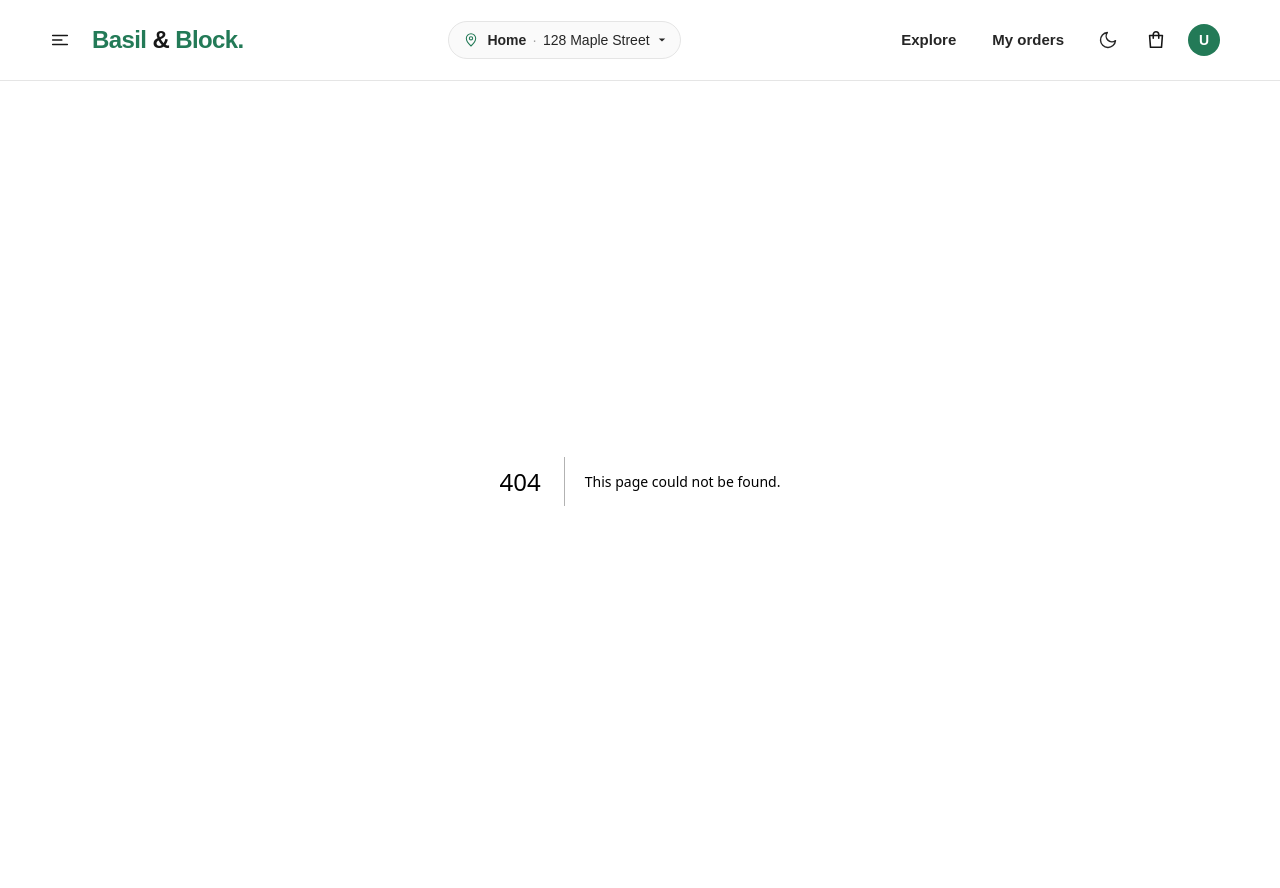
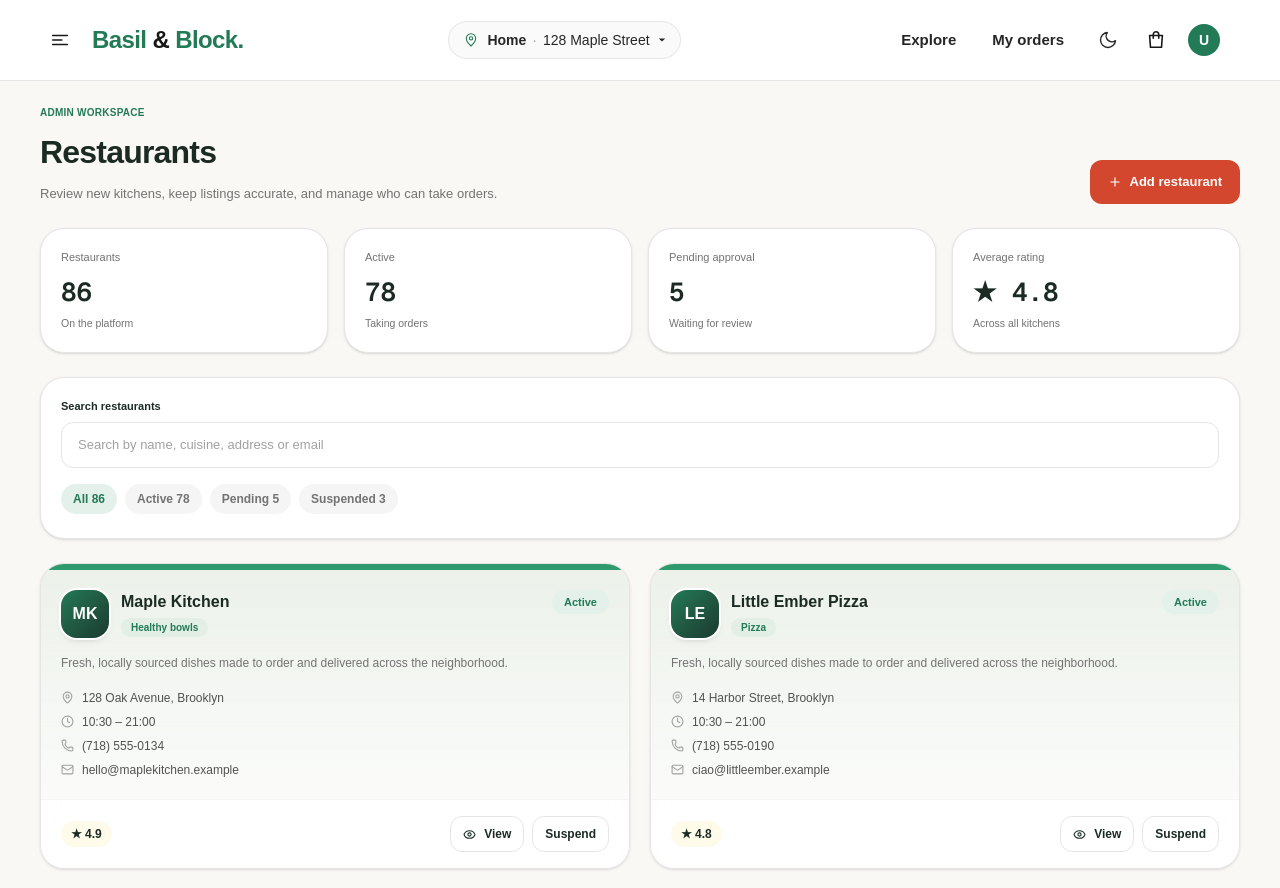
Before and after one commit to gedeno/Delivery-system, a Next.js app in the folder ds_frontend/: page /dashboard/admin/restaurant in a window 1280 px wide. Before the commit this address had no page. Shown: the top 888 px of the page. Built offline with nearby package versions, Linux system fonts and the light colour scheme.

Commit message:
admin restaurant page are created

```diff
--- /dev/null
+++ b/ds_frontend/app/dashboard/admin/restaurant/page.tsx
@@ -0,0 +1,86 @@
+// app/dashboard/admin/restaurants/page.tsx  (UI only: static sample data, no logic)
+import { Plus } from "lucide-react";
+import Button from "@/components/Ui/Button";
+import Input from "@/components/Ui/Input";
+import RestaurantCard, { RestaurantCardData } from "@/components/Ui/admincomps/restaurant";
+
+/* ---------- sample data (replace with your restaurants) ---------- */
+
+const r = (id: number, Res_name: string, cuisine_type: string, status: RestaurantCardData["status"], rating: string, address: string, phone: string, email: string): RestaurantCardData => ({
+  id, Res_name, cuisine_type, status, rating, address, phone, email,
+  description: "Fresh, locally sourced dishes made to order and delivered across the neighborhood.",
+  opening_time: "10:30", closing_time: "21:00",
+});
+
+const restaurants = [
+  r(1, "Maple Kitchen", "Healthy bowls", "Active", "4.9", "128 Oak Avenue, Brooklyn", "(718) 555-0134", "hello@maplekitchen.example"),
+  r(2, "Little Ember Pizza", "Pizza", "Active", "4.8", "14 Harbor Street, Brooklyn", "(718) 555-0190", "ciao@littleember.example"),
+  r(3, "Block Burger", "Burgers", "Active", "4.7", "9 Birch Lane, Brooklyn", "(718) 555-0172", "orders@blockburger.example"),
+  r(4, "Noodle House", "Asian", "Pending", "—", "52 Willow Court, Brooklyn", "(718) 555-0148", "team@noodlehouse.example"),
+  r(5, "Green Table", "Plant-based", "Active", "4.9", "31 Elm Street, Brooklyn", "(718) 555-0161", "hi@greentable.example"),
+  r(6, "Daily Grind", "Coffee & bakery", "Suspended", "4.2", "7 Pine Court, Brooklyn", "(718) 555-0123", "cafe@dailygrind.example"),
+];
+
+const stats = [
+  ["Restaurants", "86", "On the platform"],
+  ["Active", "78", "Taking orders"],
+  ["Pending approval", "5", "Waiting for review"],
+  ["Average rating", "★ 4.8", "Across all kitchens"],
+];
+
+const pills = ["All 86", "Active 78", "Pending 5", "Suspended 3"];
+const panel = "rounded-3xl border border-neutral-200 bg-white p-5 shadow-sm";
+
+export default function AdminRestaurantsPage() {
+  return (
+    <div className="min-h-screen w-full bg-[#faf8f4] px-4 py-6 text-[#1b2b24] sm:px-8 lg:px-10">
+      <header className="flex flex-wrap items-end justify-between gap-4">
+        <div>
+          <p className="text-[10px] font-bold uppercase tracking-wide text-[#237a57]">Admin workspace</p>
+          <h1 className="mt-2 text-[26px] font-bold tracking-tight sm:text-[32px]">Restaurants</h1>
+          <p className="mt-2 text-[13px] text-neutral-500">Review new kitchens, keep listings accurate, and manage who can take orders.</p>
+        </div>
+        <Button><Plus size={14} aria-hidden /> Add restaurant</Button>
+      </header>
+
+      <main className="mt-6 space-y-6">
+        <div className="grid grid-cols-2 gap-3 sm:gap-4 xl:grid-cols-4">
+          {stats.map(([label, value, hint]) => (
+            <div key={label} className={panel}>
+              <p className="text-[11px] text-neutral-500">{label}</p>
+              <p className="mt-2 font-mono text-[22px] font-semibold sm:text-[26px]">{value}</p>
+              <p className="mt-1 text-[10.5px] text-neutral-500">{hint}</p>
+            </div>
+          ))}
+        </div>
+
+        <section className={`${panel} space-y-4`}>
+          <Input label="Search restaurants" name="search" type="search" placeholder="Search by name, cuisine, address or email" />
+          <div className="-mx-1 flex gap-2 overflow-x-auto px-1 pb-1">
+            {pills.map((p, i) => (
+              <span key={p} className={`shrink-0 rounded-full px-3 py-1.5 text-[12px] font-semibold ${i === 0 ? "bg-[#e3f1ea] text-[#237a57]" : "bg-neutral-100 text-neutral-500"}`}>
+                {p}
+              </span>
+            ))}
+          </div>
+        </section>
+
+        <ul className="grid gap-4 sm:gap-5 md:grid-cols-2 2xl:grid-cols-3">
+          {restaurants.map((x) => (
+            <li key={x.id}>
+              <RestaurantCard r={x} />
+            </li>
+          ))}
+        </ul>
+
+        <div className="flex items-center justify-between gap-3">
+          <p className="text-[12px] text-neutral-500">Showing 1–6 of 86</p>
+          <div className="flex gap-2">
+            <Button variant="outline" className="!px-3 !py-2 !text-[12px]" disabled>Previous</Button>
+            <Button variant="outline" className="!px-3 !py-2 !text-[12px]">Next</Button>
+          </div>
+        </div>
+      </main>
+    </div>
+  );
+}
--- /dev/null
+++ b/ds_frontend/components/Ui/admincomps/restaurant.tsx
@@ -0,0 +1,71 @@
+// components/Ui/admincomps/RestaurantCard.tsx  (UI only)
+import type { CSSProperties } from "react";
+import { Clock, Eye, Mail, MapPin, Phone, type LucideIcon } from "lucide-react";
+import Button from "@/components/Ui/Button";
+import type { Restaurant } from "@/app/lib/types";
+
+// `status` is not in your Restaurant interface: it is an extra UI-only field
+export type RestaurantCardData = Pick<
+  Restaurant,
+  "id" | "Res_name" | "address" | "description" | "phone" | "email" | "opening_time" | "closing_time" | "cuisine_type" | "rating"
+> & { status: "Active" | "Pending" | "Suspended" };
+
+// one entry per status: chip color, theme color (--c) and the admin action
+const states = {
+  Active: { chip: "bg-[#e3f1ea] text-[#237a57]", rgb: "47 154 110", action: "Suspend", main: false },
+  Pending: { chip: "bg-[#fdf0c9] text-[#8a6100]", rgb: "235 180 30", action: "Approve", main: true },
+  Suspended: { chip: "bg-[#fbe6e1] text-[#d4472f]", rgb: "229 115 94", action: "Reinstate", main: false },
+};
+
+const btn = "!px-3 !py-2 !text-[12px]";
+
+export default function RestaurantCard({ r }: { r: RestaurantCardData }) {
+  const s = states[r.status];
+  const info: [LucideIcon, string][] = [
+    [MapPin, r.address],
+    [Clock, `${r.opening_time} – ${r.closing_time}`],
+    [Phone, r.phone],
+    [Mail, r.email],
+  ];
+
+  return (
+    <article
+      style={{ "--c": s.rgb } as CSSProperties}
+      className="group flex h-full flex-col overflow-hidden rounded-3xl border border-neutral-200 bg-gradient-to-b from-[rgb(var(--c)/0.08)] to-white shadow-sm transition-all duration-300 hover:border-[rgb(var(--c))] hover:shadow-[0_22px_44px_-18px_rgb(var(--c)/0.55)] motion-safe:hover:-translate-y-1.5"
+    >
+      <div className="h-1.5 bg-[rgb(var(--c))] transition-all duration-300 group-hover:h-2" />
+
+      <div className="flex-1 space-y-4 p-5">
+        <div className="flex items-start gap-3">
+          <span aria-hidden className="grid size-12 shrink-0 place-items-center rounded-2xl bg-gradient-to-br from-[#237a57] to-[#1b3b2f] text-[16px] font-bold text-white shadow-md ring-2 ring-white transition-transform duration-300 group-hover:scale-105">
+            {r.Res_name.split(" ").map((w) => w[0]).join("").slice(0, 2)}
+          </span>
+          <div className="min-w-0 flex-1">
+            <h3 className="truncate text-[16px] font-bold">{r.Res_name}</h3>
+            <span className="mt-1 inline-block rounded-full bg-[#e3efe4] px-2.5 py-0.5 text-[10px] font-bold text-[#237a57]">{r.cuisine_type}</span>
+          </div>
+          <span className={`rounded-full px-3 py-1 text-[11px] font-semibold ${s.chip}`}>{r.status}</span>
+        </div>
+
+        <p className="line-clamp-2 text-[12px] leading-relaxed text-neutral-500">{r.description}</p>
+
+        <ul className="space-y-1.5 text-[12px] text-neutral-600">
+          {info.map(([Icon, text]) => (
+            <li key={text} className="flex items-start gap-2">
+              <Icon size={13} aria-hidden className="mt-0.5 shrink-0 text-neutral-400" />
+              <span className="min-w-0 break-words">{text}</span>
+            </li>
+          ))}
+        </ul>
+      </div>
+
+      <div className="flex flex-wrap items-center justify-between gap-3 border-t border-neutral-100 bg-white/70 px-5 py-4 backdrop-blur">
+        <span className="rounded-full bg-amber-50 px-2.5 py-1 text-[12px] font-bold">★ {r.rating}</span>
+        <div className="flex gap-2">
+          <Button variant="outline" className={btn}><Eye size={13} aria-hidden /> View</Button>
+          <Button variant={s.main ? "primary" : "outline"} className={btn}>{s.action}</Button>
+        </div>
+      </div>
+    </article>
+  );
+}
```
Also changed, not shown: 1 other file (tests, documents, lock files or other folders).
